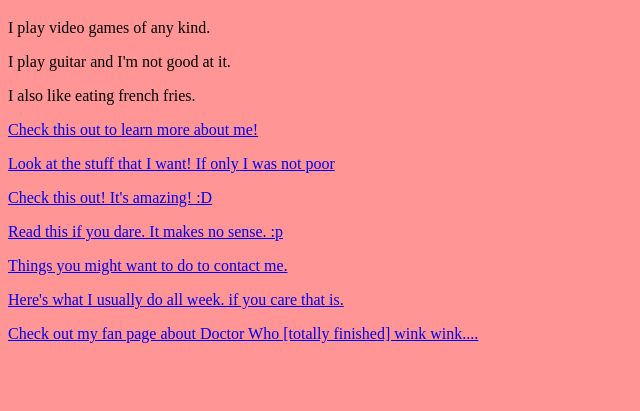
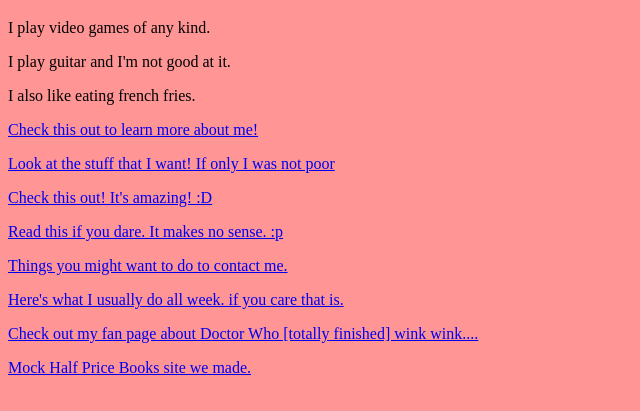
Before and after one commit to Saturn-AJ/saturn-aj.github.io, a plain HTML site: page index.html in a window 1280 px wide. Shown: the part 61-472 px from the top of the page, without its empty margins (0-640 px from the left). Drawn offline with Linux system fonts and the light colour scheme.

Commit message:
Linked the Mock site

```diff
--- a/index.html
+++ b/index.html
@@ -55,6 +55,10 @@
     <p>
         <a href="fanpage.html"> Check out my fan page about Doctor Who [totally finished] wink wink....</a>
     </p>
+
+    <p>
+        <a href="../saturn-aj.github.io/Final Project/index.html"> Mock Half Price Books site we made.</a>
+    </p>
 </body>
 
 </html>
```
